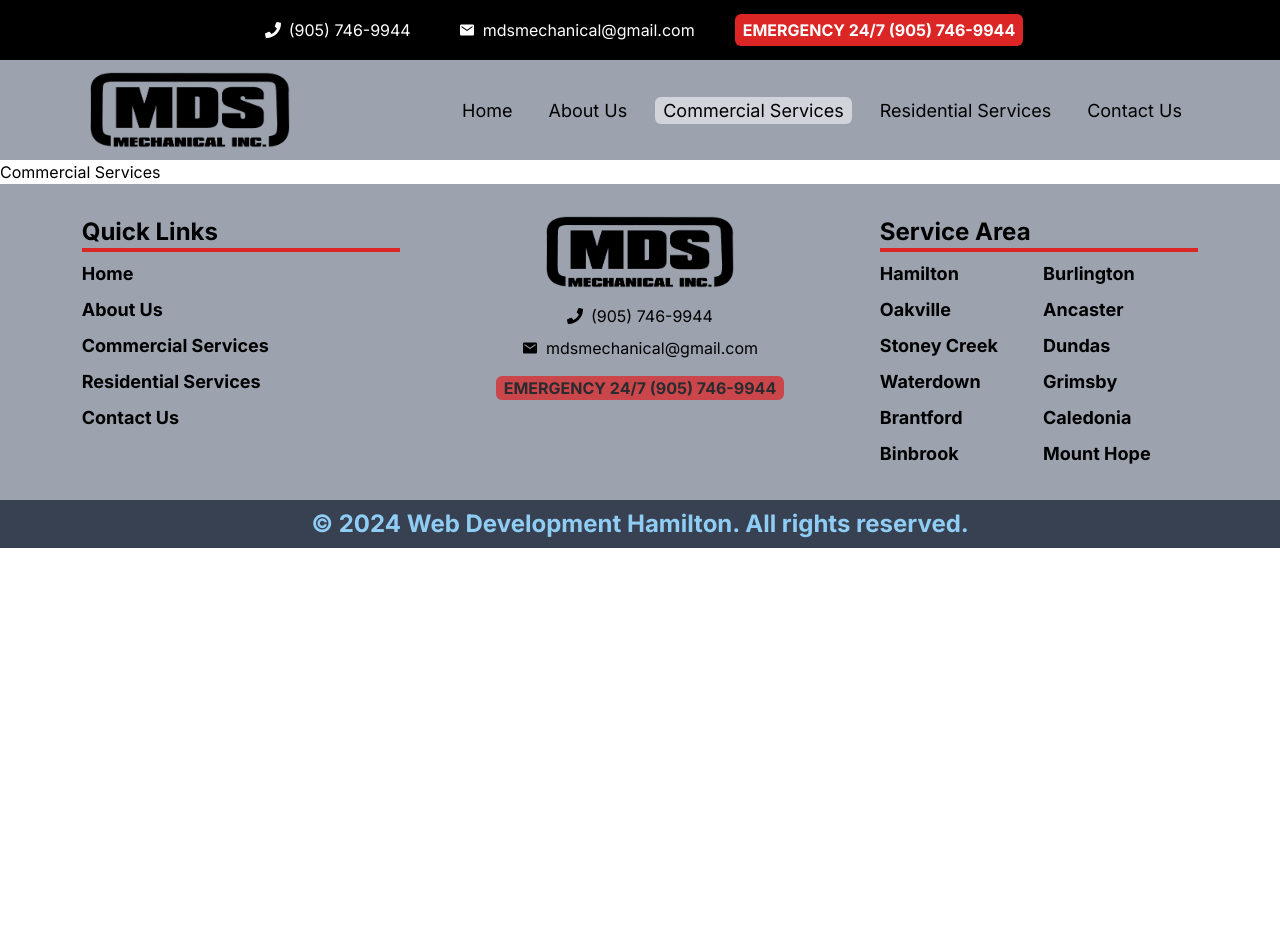
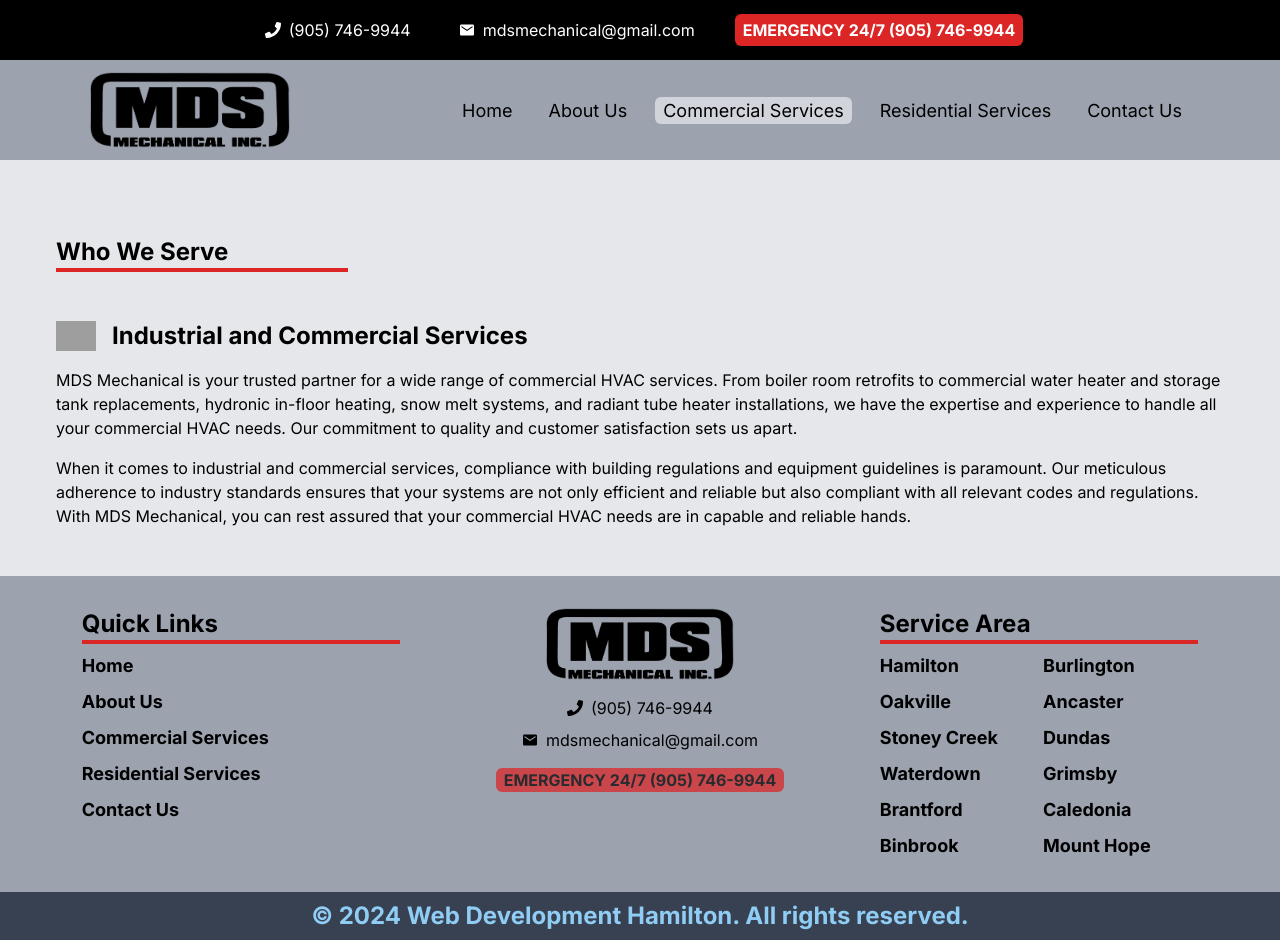
Before and after one commit to GlebTc/mds_mechanical, a Next.js app: page /commercial-services in a window 1280 px wide. Before the commit the page ends 800 px from the top, so only its background shows below. Built offline with nearby package versions, Linux system fonts and the light colour scheme; grey boxes are pictures that could not be loaded.

Commit message:
Added content from main to links

```diff
--- a/src/app/about-us/page.tsx
+++ b/src/app/about-us/page.tsx
@@ -1,13 +1,51 @@
-import { Metadata } from "next"
+import { Metadata } from 'next';
+import Image from 'next/image';
+import main_about from '../../../public/assets/images/main_about.webp';
+import main_about_two from '../../../public/assets/images/main_about_two.webp';
+import about from '@/utils/constants/content/about_us.json';
+import NextSectionScrollButton from '@/components/reusable/NextSectionScrollButton';
+import LearnMore from '@/components/reusable/LearnMore';
+import constants from '@/utils/constants/constans.json';
 
 export const metadata: Metadata = {
-  title: "About Us",
-}
+  title: 'About Us',
+};
 
 const AboutUs = () => {
   return (
-    <div>About Us</div>
-  )
-}
+    <div className='ABOUT_MAIN_CONTAINER relative h-full px-4 w-full max-w-[1200px] mx-auto flex flex-col justify-between'>
+      <div className='max-w-[1200px] mx-auto relative'>
+        <h2 className='text-2xl font-bold border-b-4 border-red-600 w-full md:w-[25%] mb-12 mt-2'>
+          About Us
+        </h2>
+        <div className='ABOUT_IMAGES_AND_CONTENT_CONTAINER md:flex justify-center gap-8 mb-8'>
+          <div className='ABOUT_IMAGES_CONTAINER flex flex-col justify-start'>
+            <Image
+              src={main_about}
+              title={`About Page Image| Residential Boiler | ${constants.aria_label}`}
+              alt={`About Page Image| Residential Boiler | ${constants.aria_label}`}
+              className='rounded-md shadow-md shadow-gray-500 mb-4'
+            />
+            <Image
+              src={main_about_two}
+              title={`About Page Image| Commercial and Industrial Air Handling Unit | ${constants.aria_label}`}
+              alt={`About Page Image| Commercial and Industrial Air Handling Unit | ${constants.aria_label}`}
+              placeholder='blur'
+              className='rounded-md shadow-md shadow-gray-500 hidden md:block'
+            />
+          </div>
+          <div className='md:max-w-[50%] lg:max-w-[60%]'>
+            <p className='mb-4 lg:text-md xl:text-lg'>
+              {about.main_about_us_text.first_paragraph}
+            </p>
+            <p className='lg:text-md xl:text-lg'>
+              {about.main_about_us_text.second_paragraph}
+            </p>
+          </div>
+        </div>
+      </div>
+    </div>
+  );
+};
 
-export default AboutUs
+export default AboutUs;
--- a/src/app/commercial-services/page.tsx
+++ b/src/app/commercial-services/page.tsx
@@ -1,13 +1,46 @@
-import { Metadata } from "next"
+import { Metadata } from 'next';
+import services from '@/utils/constants/content/services.json';
+import constants from '@/utils/constants/constans.json';
+import Image from 'next/image';
+
 
 export const metadata: Metadata = {
-  title: "Commercial & Industrial Services",
-}
+  title: 'Commercial & Industrial Services',
+};
 
 const CommercialServices = () => {
   return (
-    <div>Commercial Services</div>
-  )
-}
+    <div className='SERVICES_MAIN_CONTAINER relative h-full w-full mx-auto flex flex-col justify-between bg-gray-200 pt-[var(--emerg-bar-h-mobile)] md:pt-[var(--emerg-bar-h-desktop)]'>
+      <div className='max-w-[1200px] mx-auto p-4 mb-8'>
+        <h2 className='text-2xl font-bold border-b-4 border-red-600 w-full md:w-[25%] mb-12'>
+          Who We Serve
+        </h2>
+        <div className='SERVICES_WRAPPER_COMPONENT w-full md:flex gap-8'>
+          <div className='SERVICES_INDUSTRIAL_AND_COMMERCIAL_CONTAINER border-b-2 border-gray-400 md:border-none pb-4 md:pb-0'>
+            <div className='SERVICES_ICON_AND_TITLE_CONTAINER flex justify-start items-center gap-4 mb-4'>
+              <Image
+                src='https://www.svgrepo.com/show/87331/factory.svg'
+                alt={`${constants.aria_label} | Industrial and Commercial Services Image`}
+                title={`${constants.aria_label} | Industrial and Commercial Services Image`}
+                height={40}
+                width={40}
+                className='flex justify-center items-center'
+              />
 
-export default CommercialServices
+              <p className='text-md sm:text-xl md:text-2xl font-bold'>
+                {services.main_services_text.commercial.title}
+              </p>
+            </div>
+
+            <p className='mb-4'>
+              {services.main_services_text.commercial.first_paragraph}
+            </p>
+            <p>{services.main_services_text.commercial.second_paragraph}</p>
+          </div>
+        </div>
+      </div>
+    </div>
+  );
+};
+
+export default CommercialServices;
--- a/src/app/residential-services/page.tsx
+++ b/src/app/residential-services/page.tsx
@@ -1,13 +1,45 @@
-import { Metadata } from "next"
+import { Metadata } from 'next';
+import services from '@/utils/constants/content/services.json';
+import constants from '@/utils/constants/constans.json';
+import Image from 'next/image';
+import Link from 'next/link';
+import NextSectionScrollButton from '@/components/reusable/NextSectionScrollButton';
+import LearnMore from '@/components/reusable/LearnMore';
 
 export const metadata: Metadata = {
-  title: "Residential Services",
-}
+  title: 'Residential Services',
+};
 
 const ResidentialServices = () => {
   return (
-    <div>Residential Services</div>
-  )
-}
+    <div className='SERVICES_MAIN_CONTAINER relative h-full w-full mx-auto flex flex-col justify-between bg-gray-200 pt-[var(--emerg-bar-h-mobile)] md:pt-[var(--emerg-bar-h-desktop)]'>
+      <div className='max-w-[1200px] mx-auto p-4 mb-8'>
+        <h2 className='text-2xl font-bold border-b-4 border-red-600 w-full md:w-[25%] mb-12'>
+          Who We Serve
+        </h2>
+        <div className='SERVICES_WRAPPER_COMPONENT w-full md:flex gap-8'>
+          <div className='SERVICES_RESIDENTIAL mt-8 md:mt-0'>
+            <div className='SERVICES_ICON_AND_TITLE_CONTAINER flex justify-start items-center gap-4 mb-4'>
+              <Image
+                src='https://www.svgrepo.com/show/86988/home.svg'
+                alt={`${constants.aria_label} | Residentail Services Image`}
+                title={`${constants.aria_label} | Residentail Services Image`}
+                height={40}
+                width={40}
+              />
+              <p className='text-md sm:text-xl md:text-2xl font-bold'>
+                {services.main_services_text.residential.title}
+              </p>
+            </div>
+            <p className='mb-4'>
+              {services.main_services_text.residential.first_paragraph}
+            </p>
+            <p>{services.main_services_text.residential.second_paragraph}</p>
+          </div>
+        </div>
+      </div>
+    </div>
+  );
+};
 
-export default ResidentialServices
+export default ResidentialServices;
--- a/src/components/main/mainHero/Main.tsx
+++ b/src/components/main/mainHero/Main.tsx
@@ -1,8 +1,6 @@
 import HeroImage from "./HeroImage";
 import HeroText from "./HeroText";
 import HeroOverlay from "./HeroOverlay";
-import Link from "next/link";
-import { FaChevronCircleDown } from "react-icons/fa";
 import NextSectionScrollButton from "@/components/reusable/NextSectionScrollButton";
 
 const Main = () => {
```
